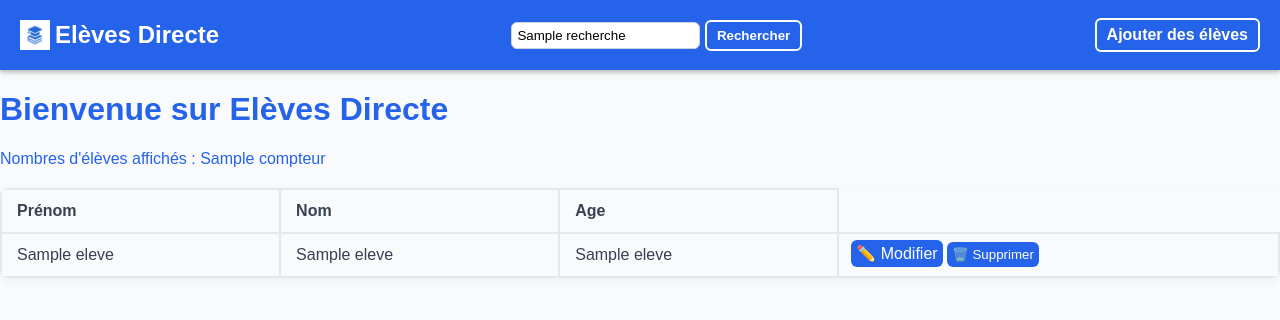
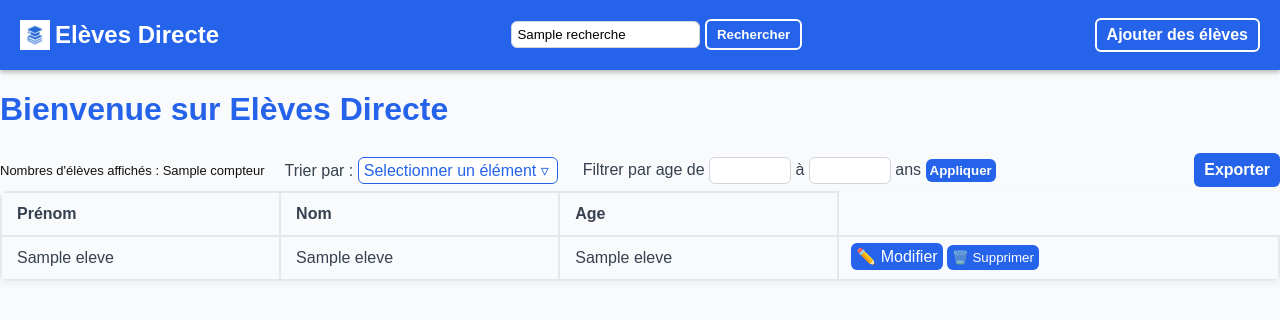
Before and after one commit to gregdel-dev/NSI-App_Web_Eleves, a Flask app: template templates/index.html in a window 1280 px wide. Shown: the top 320 px of the page. Run offline with Flask 3, Linux system fonts and the light colour scheme; the template is opened without the code that fills it: most values are stand-ins (such as "Sample title", 1, 10 or a date in 2020).

Commit message:
fan ajoute fonctionalités frontend

```diff
--- a/static/styles.css
+++ b/static/styles.css
@@ -13,10 +13,11 @@ body{
     text-decoration: none;
     font-weight: bold;
     color: white;
+    cursor: pointer;
 }
 table{
     width : 100%;
-    margin-top: 20px ;
+
     box-shadow: 0 3px 10px rgba(0,0,0,0.05);
     border-collapse: collapse;
     border-radius: 8px;
@@ -40,6 +41,7 @@ th, td{
     border-radius: 6px;
     cursor: pointer;
     font-weight: bold;
+    cursor: pointer;
 
 }
 .content-form form{
@@ -56,14 +58,18 @@ th, td{
     align-items: center;
     width: 100%;
 }
+.form-element input{
+    margin-bottom: 20px;
+}
 input{
     color: #000000;
     padding: 5px;
     border : 1px solid #d1d5db;
-    margin-bottom: 20px;
+
     outline: none;
     transition: border-color 0.2s;
     border-radius: 6px;
+    cursor: text;
 }
 input:focus {
     border-color: #2563eb ;
@@ -117,6 +123,7 @@ label{
     text-decoration: none;
     font-weight: bold;
     color: #2563eb;
+    cursor: pointer;
 }
 
 
@@ -125,6 +132,7 @@ label{
     gap: 10px;
     align-items: center;
     margin-left: 10px;
+
 
 }
 .topbar{
@@ -145,10 +153,11 @@ label{
     font-weight: bold;
     color: white;
     background-color: #2563eb;
+    cursor: pointer;
 }
 .topbar form{
     align-content: center;
-    margin-top: auto ;
+
 }
 .topbar img{
     width: 30px;
@@ -160,3 +169,88 @@ label{
     display: flex;
     align-items: center;
 }
+.button-bleu{
+    background-color: #2563eb;
+    color : white;
+    border: none;
+    padding: 8px 10px;
+    border-radius: 6px;
+    cursor: pointer;
+    font-weight: bold;
+    cursor: pointer;
+    text-decoration: none;
+}
+.dropdown-button{
+    display: inline-block;
+    border: 1px solid #2563eb;
+    border-radius: 6px;
+    padding: 3px 5px;
+    color: #2563eb;
+    background-color: white;
+    margin-right: 5px;
+    cursor: pointer;
+    width: 188px;
+
+}
+
+.dropdown{
+    position: relative;
+    display: inline-block;
+    margin-left: 20px;
+}
+.dropdown-content {
+  display: none;
+  position: absolute;
+  background: white;
+  border: 1px solid #2563eb;
+  border-radius: 6px;
+  min-width: 160px;
+  z-index: 1;
+}
+.dropdown-content div {
+  color: #2563eb;
+  padding: 8px 12px;
+  cursor: pointer;
+}
+.dropdown-content div:hover {
+  background: #2563eb;
+  color: #111;
+}
+
+.dropdown.show .dropdown-content {
+  display: block;
+}
+.compteur{
+    color: #111;
+    font-size: small;
+}
+.export_boutton{
+    background-color: #2563eb;
+    color : white;
+    border: none;
+    padding: 8px 10px;
+    border-radius: 6px;
+    cursor: pointer;
+    font-weight: bold;
+    cursor: pointer;
+    text-decoration: none;
+    margin-left: auto;
+
+}
+.haut_tableau{
+    display: flex;
+    align-items: center;
+    margin: 0;
+}
+.filtre{
+    position: relative;
+    display: inline-block;
+    margin-left: 20px;
+    margin-bottom: 0;
+}
+.filtre button{
+    padding: 4px;
+}
+.filtre input{
+    width: 70px;
+}
--- a/templates/index.html
+++ b/templates/index.html
@@ -2,7 +2,6 @@
 <html lang="fr">
 <head>
     <meta charset="UTF-8">
-    <meta http-equiv="refresh" content="30">
     <meta name="viewport" content="width=device-width, initial-scale=1.0">
     <link rel="stylesheet" href="../static/styles.css">
 
@@ -16,6 +15,7 @@
         </div>
         <form>
         <input type="text" name="recherche" placeholder="Rechercher un élève" value="{{ recherche }}">
+        <input type="hidden" name="type" value="supprimer">
         <button type="submit">Rechercher</button>
     </form>
     <nav>
@@ -24,8 +24,36 @@
     </div>
 
    <h1>Bienvenue sur Elèves Directe</h1>
+
+
+
+        <div class="haut_tableau">
+            <p id="compteur" class="compteur">Nombres d'élèves affichés : {{ compteur }}</p>
+
+            <div class="dropdown" id="dropdown">
+                <label for="dropdown">Trier par : </label>
+                <div class="dropdown-button" onclick="toggleMenu()">Selectionner un élément &#9663;</div>
+                <div class="dropdown-content">
+                    <div onclick="selectOption('prenom')">Prénom</div>
+                    <div onclick="selectOption('nom')">Nom</div>
+                    <div onclick="selectOption('age')">Age</div>
+                </div>
+            </div>
+            <div class="filtre">
+                <form method="POST">
+                    <input type="hidden" name="type" value="filtre">
+                    <label for="debut">Filtrer par age de </label>
+                    <input type="number" name="debut">
+                    <label for="fin"> à </label>
+                    <input type="number" name="fin">
+                    <label> ans</label>
+                    <button type="submit" class="button-bleu">Appliquer</button>
+                </form>
+            </div>
+            <a href="/export" class="export_boutton">Exporter</a>
+        </div>
     <table>
-        <p id="compteur">Nombres d'élèves affichés : {{ compteur }}</p>
+
         <tr>
             <th>Prénom</th>
             <th>Nom</th>
@@ -55,5 +83,24 @@
 if (compteur === null) {
   document.getElementById("compteur").style.display = "none";
 }
+function toggleMenu() {
+  document.getElementById("dropdown").classList.toggle("show");
+}
+
+async function selectOption(value) {
+  const res = await fetch('/', {
+      method: 'POST',
+      headers: {
+        'Content-Type': 'application/json'
+      },
+      body: JSON.stringify({ tri: value, type: "tri" }),
+      credentials: 'same-origin'
+    });
+    if (value === "prenom") document.querySelector(".dropdown-button").textContent = "Prénom ▿";
+    if (value === "nom") document.querySelector(".dropdown-button").textContent = "Nom ▿";
+    if (value === "age") document.querySelector(".dropdown-button").textContent = "Age ▿";
+
+    toggleMenu()
+}
 </script>
 </html>
```
